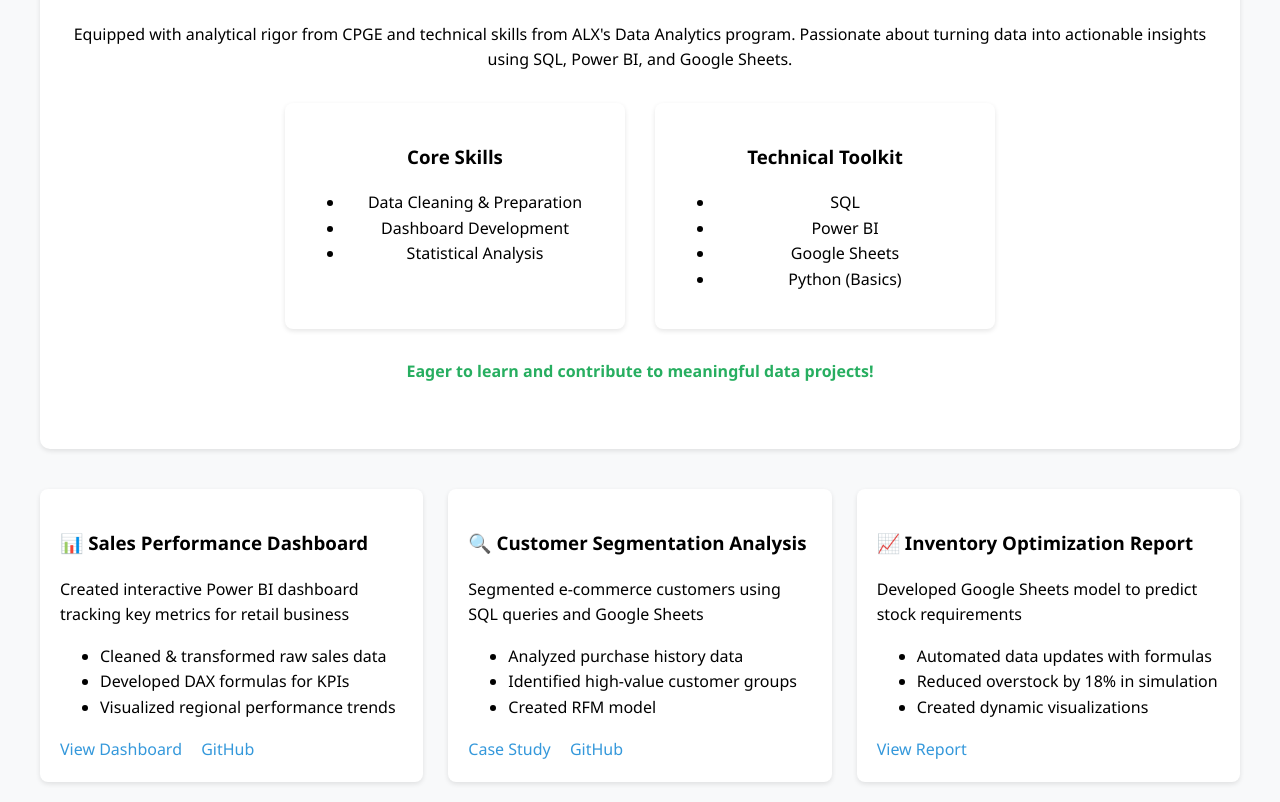
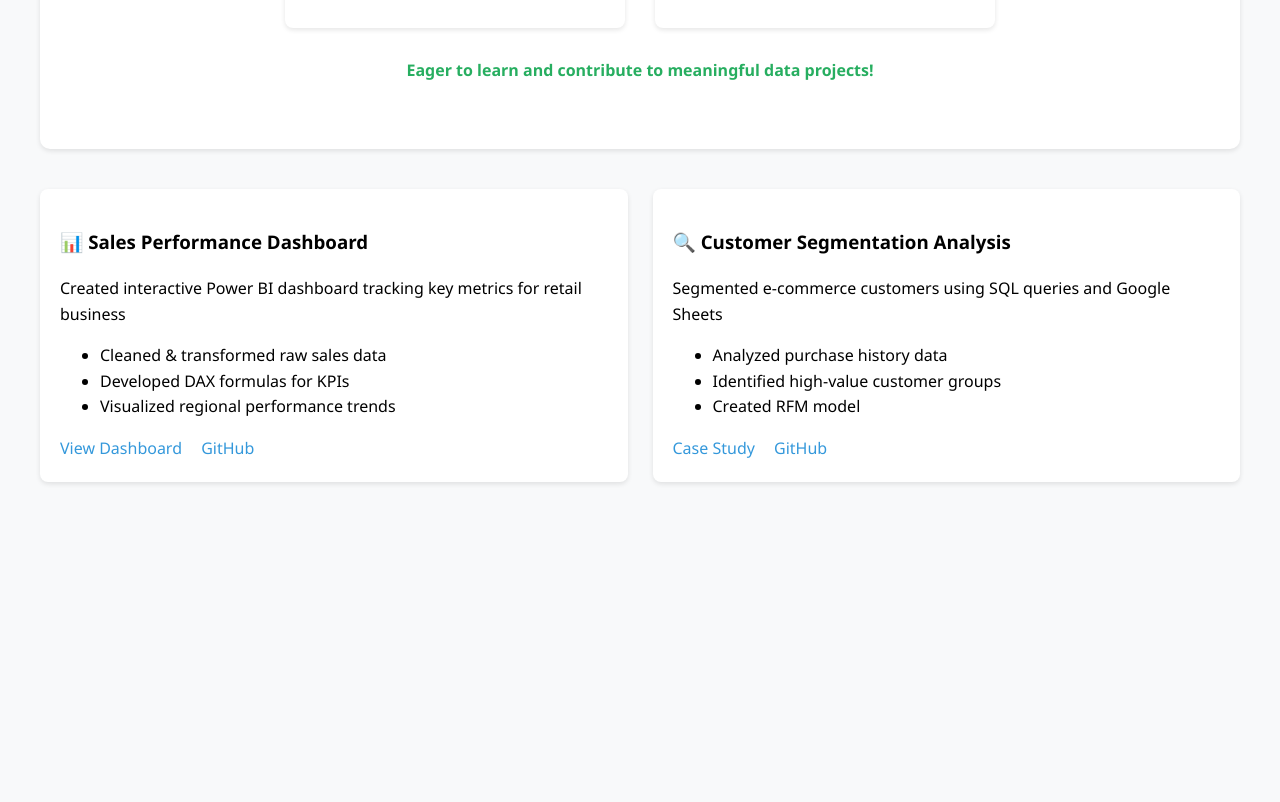
Before and after one commit to noura2004warja/noura2004warja.github.io, a plain HTML site: page index.html in a window 1280 px wide. Shown: the part 713-1515 px from the top of the page. After the commit the page ends 1215 px from the top, so only its background shows below. Drawn offline with Linux system fonts and the light colour scheme.

Commit message:
Update index.html

```diff
--- a/index.html
+++ b/index.html
@@ -91,14 +91,13 @@
 <body>
     <!-- Introduction Section -->
     <section class="intro">
-      <img src="Maji Ndogo Public Dashboard.png" alt="Noura Warja" class="rounded-full mx-auto mb-4">
+      <img src="nnn.jpg" alt="Noura Warja" class="rounded-full mx-auto mb-4">
 
         <h1>Hi, I'm Noura Warja</h1>
         <h2>Junior Data Analyst </h2>
 
         <p class="description">
-            Equipped with analytical rigor from CPGE and technical skills from ALX's Data Analytics program.
-            Passionate about turning data into actionable insights using SQL, Power BI, and Google Sheets.
+          I am a data analyst with a SQL, Power BI, and Google Sheets background. I am passionate about using data-driven insights to solve complex business challenges and drive strategic decision-making.
         </p>
 
         <div class="skills-tools">
@@ -117,7 +116,6 @@
                     <li>SQL</li>
                     <li>Power BI</li>
                     <li>Google Sheets</li>
-                    <li>Python (Basics)</li>
                 </ul>
             </div>
         </div>
@@ -156,20 +154,6 @@
                 <a href="#">GitHub</a>
             </div>
         </article>
-
-        <!-- Project 3 -->
-        <article class="project-card">
-            <h3>📈 Inventory Optimization Report</h3>
-            <p>Developed Google Sheets model to predict stock requirements</p>
-            <ul>
-                <li>Automated data updates with formulas</li>
-                <li>Reduced overstock by 18% in simulation</li>
-                <li>Created dynamic visualizations</li>
-            </ul>
-            <div class="project-links">
-                <a href="#">View Report</a>
-            </div>
-        </article>
     </section>
 </body>
 </html>
```
